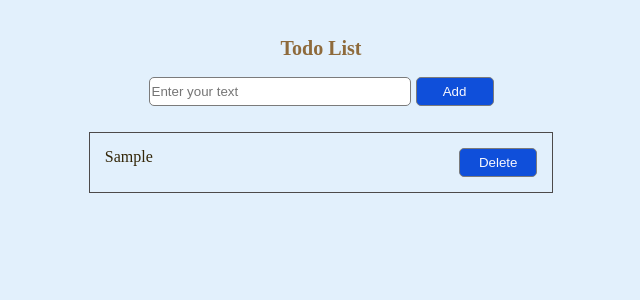
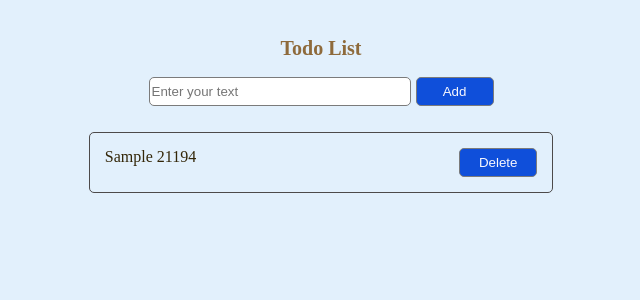
Before and after one commit to trinhnguyen2k/react-vite, a React (Vite) app: page / in a window 1280 px wide. Both pictures are taken after typing "Sample" into the empty fields and a click on the button "Add". Shown: the top 300 px of the page, without its empty margins (319-959 px from the left). Built offline with nearby package versions, Linux system fonts and the light colour scheme.

Commit message:
video 42

```diff
--- a/src/App.jsx
+++ b/src/App.jsx
@@ -12,6 +12,13 @@ const App = () => {
       name: todo
     }
     setTodo([...todoList, newTodo])
+  }
+
+  const deleteTodo = (id) => {
+    console.log("check id:", id);
+    const newTodoList = todoList.filter((todoItem) => todoItem.id !== id)
+    setTodo(newTodoList)
+
   }
 
 
@@ -40,6 +47,7 @@ const App = () => {
       {todoList.length > 0 ?
         <TodoData
           todoList={todoList}
+          deleteTodo={deleteTodo}
         />
         :
         <div className="todo-image">
--- a/src/component/learn/todo/TodoData.jsx
+++ b/src/component/learn/todo/TodoData.jsx
@@ -1,17 +1,24 @@
 
 let TodoData = (props) => {
-     const { todoList } = props
+     const { todoList, deleteTodo } = props
+
 
      return (
           <>
                <div className="todo-data">
-                    {todoList.map((item, index) => {
+                    {todoList.map((item) => {
                          return (
-                              <div className="todo-item">
+                              <div className="todo-item" key={item.id}>
                                    <div>
-                                        {item.name}
+                                        {item.name} {item.id}
+
+
                                    </div>
-                                   <button>Delete</button>
+                                   <button
+                                        onClick={() => {
+                                             deleteTodo(item.id);
+                                        }}
+                                   >Delete</button>
                               </div>
                          )
                     })}
--- a/src/component/learn/todo/todo.css
+++ b/src/component/learn/todo/todo.css
@@ -47,6 +47,7 @@ button {
   width: 70%;
   box-sizing: content-box;
   padding: 10px;
+  border-radius: 5px;
 }
 .logo {
   height: 4em;
@@ -79,6 +80,5 @@ button {
 .todo-item {
   display: flex;
   justify-content: space-between;
-  flex-direction: row;
   margin: 5px;
 }
```
